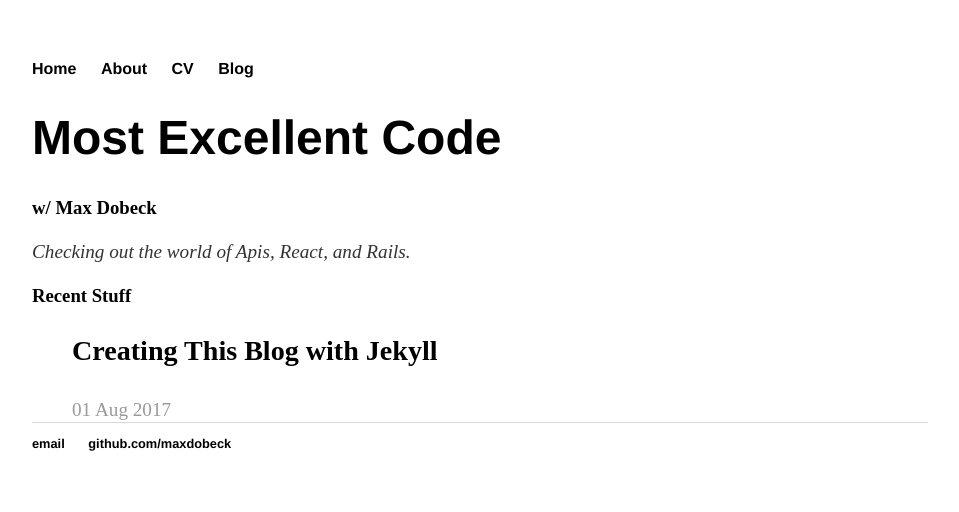
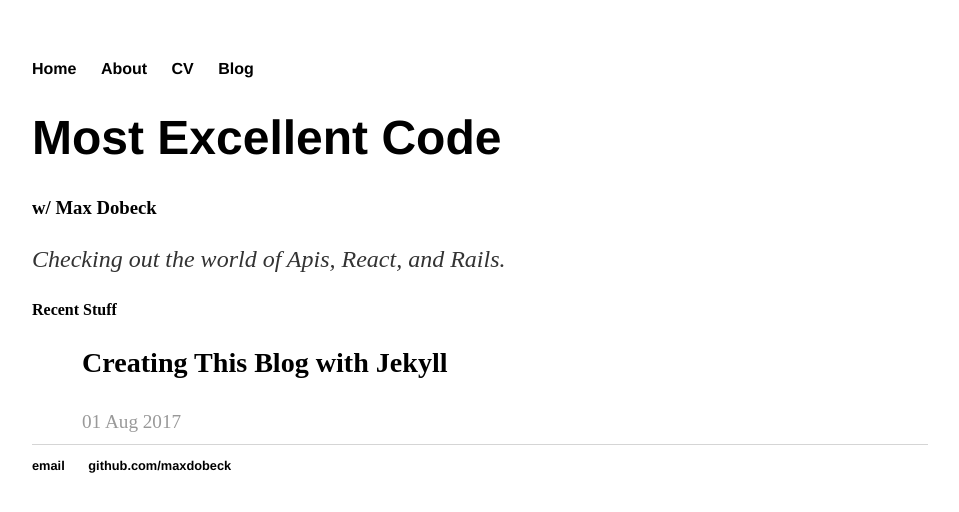
Before and after one commit to maxdobeck/maxdobeck.github.io, a Jekyll site: the page built from index.html, in a window 1280 px wide. Shown: the top 512 px of the page, without its empty margins (160-1119 px from the left). Built offline with Jekyll 4.4.1, drawn with Linux system fonts in a browser that asks for light colours.

```diff
--- a/css/main.css
+++ b/css/main.css
@@ -14,7 +14,7 @@
 }
 .subtitle {
     font-style: italic;
-    font-size: 120%;
+    font-size: 150%;
 }
 a {
     color: black;
@@ -40,7 +40,7 @@
     font-size: .8em;
 }
 ul.posts {
-    margin: 0px;
+    margin: 10px;
     font-size: 1.5em;
 }
 ul.posts li {
@@ -49,6 +49,7 @@
 a.postTitle h1.postTitle {
   text-decoration: none;
   color: black;
+  margin: 0px;
 }
 .postDate {
     color: #999;
--- a/index.html
+++ b/index.html
@@ -9,7 +9,7 @@
 </div>
 
 <div>
-  <h3>Recent Stuff</h3>
+  <h4>Recent Stuff</h4>
   <ul class="posts">
     {% for post in site.posts %}
       <a href="{{ post.url }}" title="{{ post.title }}"><h3 class="postTitle">{{ post.title }}</h3></a>
```
